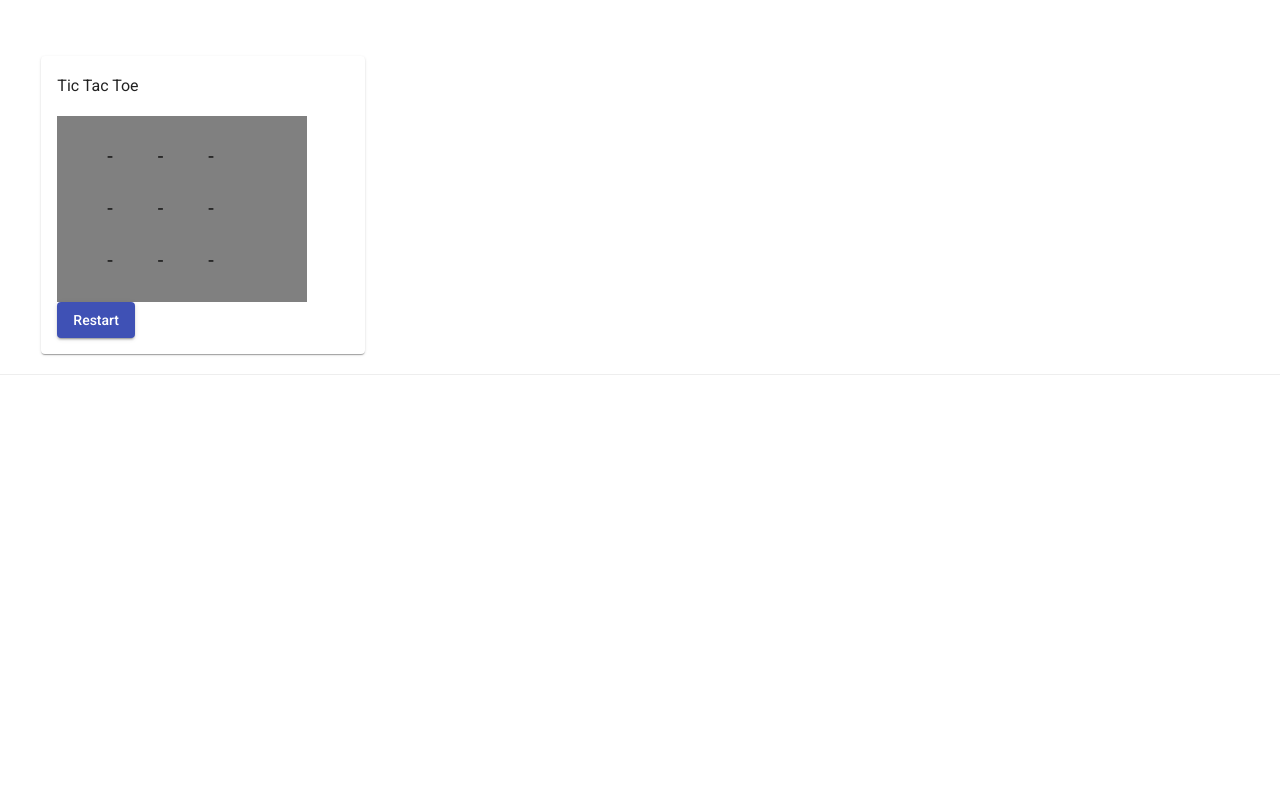
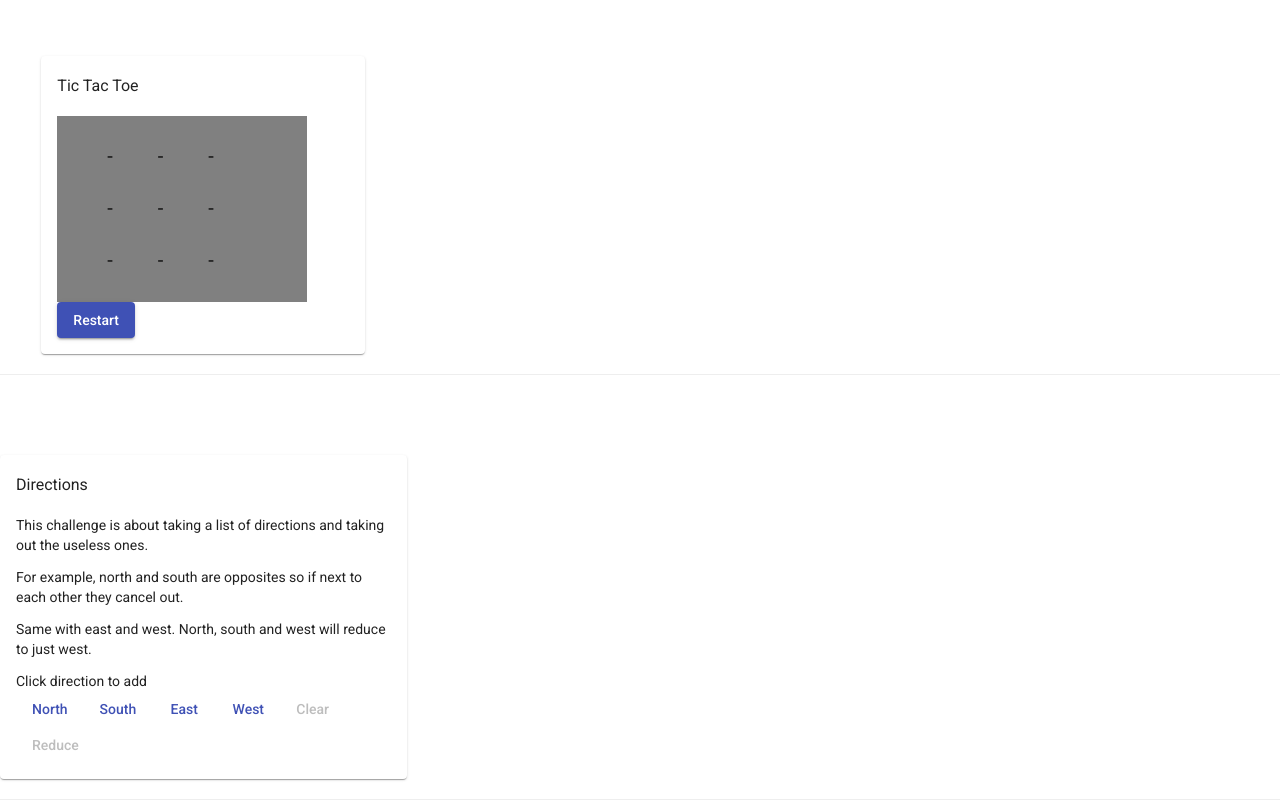
Before and after one commit to CarpalCarp/Ng-Playground, an Angular app: page /coding-challenges in a window 1280 px wide. Shown: the part 684-1484 px from the top of the page. Before the commit the page ends 1059 px from the top, so only its background shows below. Built offline with nearby package versions, Linux system fonts and the light colour scheme.

Commit message:
Added directions challenge

```diff
--- a/src/app/app.module.ts
+++ b/src/app/app.module.ts
@@ -27,6 +27,7 @@ import { CodingChallengesComponent } from './coding-challenges/coding-challenges
 import { ChemistryCalculatorComponent } from './coding-challenges/chemistry-calculator/chemistry-calculator.component';
 import { TicTacToeComponent } from './coding-challenges/tic-tac-toe/tic-tac-toe.component';
 import { RomanNumeralsComponent } from './coding-challenges/roman-numerals/roman-numerals.component';
+import { DirectionsComponent } from './coding-challenges/directions/directions.component';
 
 @NgModule({
   declarations: [
@@ -39,7 +40,8 @@ import { RomanNumeralsComponent } from './coding-challenges/roman-numerals/roman
     CertificatesComponent,
     TicTacToeComponent,
     CodingChallengesComponent,
-    RomanNumeralsComponent
+    RomanNumeralsComponent,
+    DirectionsComponent
   ],
   imports: [
     BrowserModule,
--- a/src/app/coding-challenges/coding-challenges.component.html
+++ b/src/app/coding-challenges/coding-challenges.component.html
@@ -23,3 +23,11 @@
     </div>
 </div>
 <hr>
+<div class="row">
+    <div class="col-md-4 col-xm-4 center">
+        <mat-card class="cardSize">
+            <directions title="Directions"></directions>
+        </mat-card>
+    </div>
+</div>
+<hr>
--- /dev/null
+++ b/src/app/coding-challenges/directions/directions.component.html
@@ -0,0 +1,22 @@
+<h3>{{ title }}</h3>
+<p>This challenge is about taking a list of directions and taking out the useless ones.
+</p>
+<p>For example, north and south are
+    opposites so if next to each other they cancel out.
+</p>
+<p>Same with east and west. North, south and west will reduce to
+    just west.</p>
+<mat-label>Click direction to add</mat-label>
+<div>
+    <button mat-button color="primary" (click)="addNorth()">North</button>
+    <button mat-button color="primary" (click)="addSouth()">South</button>
+    <button mat-button color="primary" (click)="addEast()">East</button>
+    <button mat-button color="primary" (click)="addWest()">West</button>
+    <button mat-button color="primary" [disabled]="directions.length === 0" (click)="clear()">Clear</button>
+</div>
+<div>
+    <button mat-button color="primary" [disabled]="directions.length < 2" (click)="dirReduce()">Reduce</button>
+</div>
+<mat-list-item role="listitem" *ngFor="let direction of directions">
+    {{ direction }}
+</mat-list-item>
--- /dev/null
+++ b/src/app/coding-challenges/directions/directions.component.ts
@@ -0,0 +1,50 @@
+import { Component, Input } from '@angular/core';
+
+@Component({
+  selector: 'directions',
+  templateUrl: './directions.component.html',
+  styleUrls: ['./directions.component.css']
+})
+export class DirectionsComponent {
+  @Input() title: string = "";
+  public directions: string[] = [];
+
+  public addNorth() {
+    this.directions.push("NORTH");
+  }
+
+  public addSouth() {
+    this.directions.push("SOUTH");
+  }
+
+  public addEast() {
+    this.directions.push("EAST");
+  }
+
+  public addWest() {
+    this.directions.push("WEST");
+  }
+
+  public clear() {
+    this.directions = [];
+  }
+
+  removeOpp(value: string, opp: string) {
+    value = value.replace(opp, '');
+    return value.replace("  ", ' ');
+  }
+
+  dirReduce() {
+    let tempString = this.directions.join(' ');
+    while (tempString.includes("NORTH SOUTH") || tempString.includes("SOUTH NORTH") || tempString.includes("EAST WEST") || tempString.includes("WEST EAST")) {
+      tempString = this.removeOpp(tempString, "NORTH SOUTH");
+      tempString = this.removeOpp(tempString, "SOUTH NORTH");
+      tempString = this.removeOpp(tempString, "EAST WEST");
+      tempString = this.removeOpp(tempString, "WEST EAST");
+    }
+    if (tempString.trim() === '')
+      this.directions = [];
+
+    this.directions = tempString.trim().split(' ');
+  }
+}
```
Also changed, not shown: src/app/coding-challenges/directions/directions.component.css (added), 1 other file (tests, documents, lock files or other folders).
